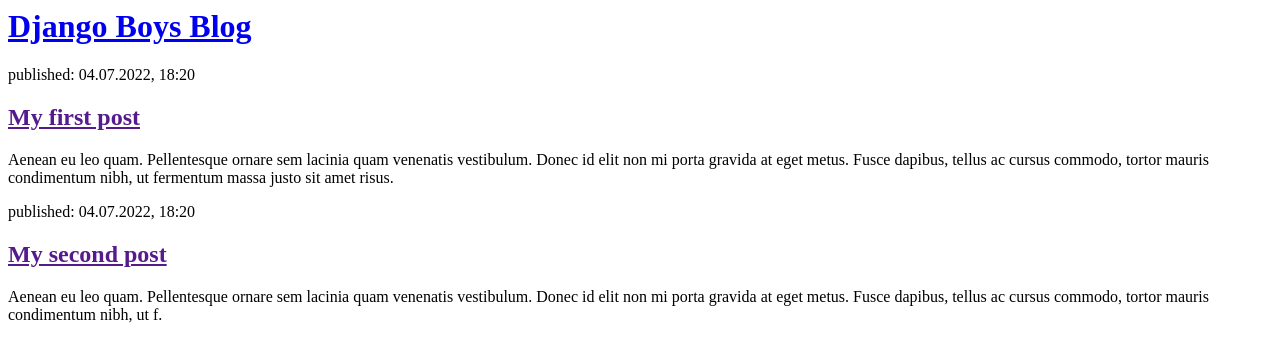
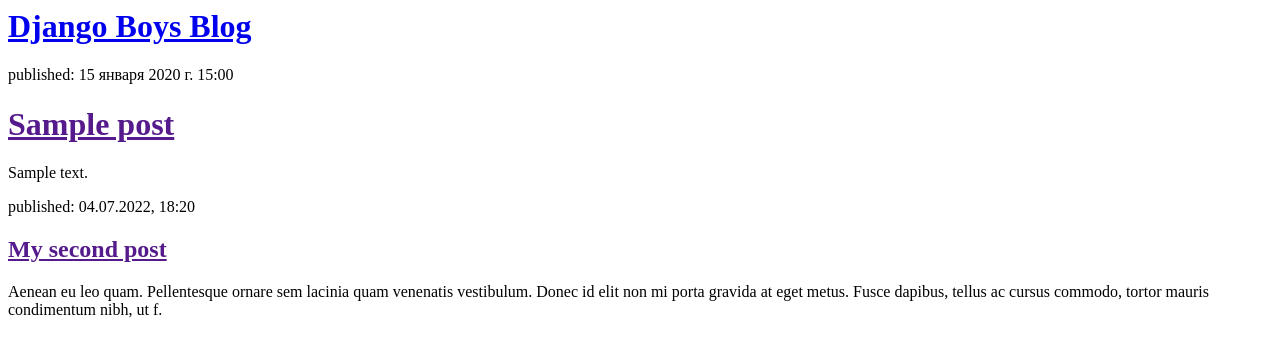
Before and after one commit to SharapovR/my-first-blog, a Django app: page / in a window 1280 px wide. Shown: the top 362 px of the page. Run offline with Django 4.2, Linux system fonts and the light colour scheme; tables that the repository leaves empty hold one stand-in row (values such as "Sample post").

Commit message:
Modified templates to display posts from database.

```diff
--- a/blog/templates/blog/post_list.html
+++ b/blog/templates/blog/post_list.html
@@ -7,11 +7,25 @@
             <h1><a href="/">Django Boys Blog</a></h1>
         </div>
 
-        <div>
-            <p>published: 04.07.2022, 18:20</p>
-            <h2><a href="">My first post</a></h2>
-            <p>Aenean eu leo quam. Pellentesque ornare sem lacinia quam venenatis vestibulum. Donec id elit non mi porta gravida at eget metus. Fusce dapibus, tellus ac cursus commodo, tortor mauris condimentum nibh, ut fermentum massa justo sit amet risus.</p>
-        </div>
+<!--        {{ posts }}-->
+<!--        {% for post in posts %}-->
+<!--            {{ post }}-->
+<!--        {% endfor %}-->
+
+
+        {% for post in posts %}
+    <div>
+        <p>published: {{ post.published_date }}</p>
+        <h1><a href="">{{ post.title }}</a></h1>
+        <p>{{ post.text|linebreaksbr }}</p>
+    </div>
+{% endfor %}
+
+<!--        <div>-->
+<!--            <p>published: 04.07.2022, 18:20</p>-->
+<!--            <h2><a href="">My first post</a></h2>-->
+<!--            <p>Aenean eu leo quam. Pellentesque ornare sem lacinia quam venenatis vestibulum. Donec id elit non mi porta gravida at eget metus. Fusce dapibus, tellus ac cursus commodo, tortor mauris condimentum nibh, ut fermentum massa justo sit amet risus.</p>-->
+<!--        </div>-->
 
         <div>
             <p>published: 04.07.2022, 18:20</p>
--- a/blog/views.py
+++ b/blog/views.py
@@ -1,5 +1,14 @@
 from django.shortcuts import render
+from django.utils import timezone
+from .models import Post
 
 # Create your views here.
+# def post_list(request):
+#     return render(request, "blog/post_list.html", {})
+
+# Post.objects.filter(published_date__lte=timezone.now()).order_by('published_date')
+
+
 def post_list(request):
-    return render(request, "blog/post_list.html", {})
+    posts = Post.objects.filter(published_date__lte=timezone.now()).order_by('published_date')
+    return render(request, 'blog/post_list.html', {'posts': posts})
```
